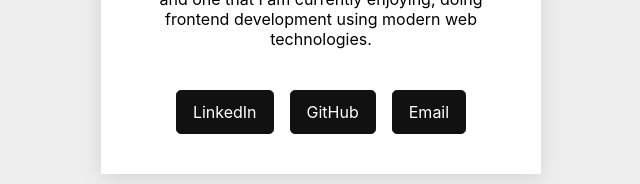
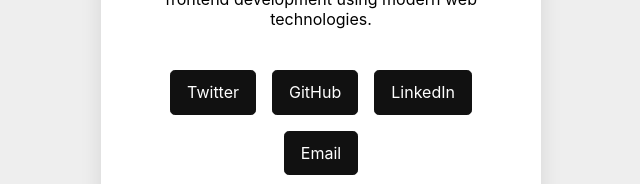
Before and after one commit to akd-io/akd-io-website, a Next.js app: page / in a window 1280 px wide. Shown: the part 566-750 px from the top of the page, without its empty margins (319-959 px from the left). Built offline with nearby package versions, Linux system fonts and the light colour scheme.

Commit message:
Add Twitter link

```diff
--- a/pages/index.tsx
+++ b/pages/index.tsx
@@ -156,8 +156,9 @@
           doing frontend development using modern web technologies.
         </Description>
         <div>
+          <Button href="https://twitter.com/akd_io">Twitter</Button>
+          <Button href="https://github.com/akd-io">GitHub</Button>
           <Button href="https://www.linkedin.com/in/anders-damgaard/">LinkedIn</Button>
-          <Button href="https://github.com/akd-io">GitHub</Button>
           <Button href="mailto:akd@akd.io">Email</Button>
         </div>
       </Card>
```
